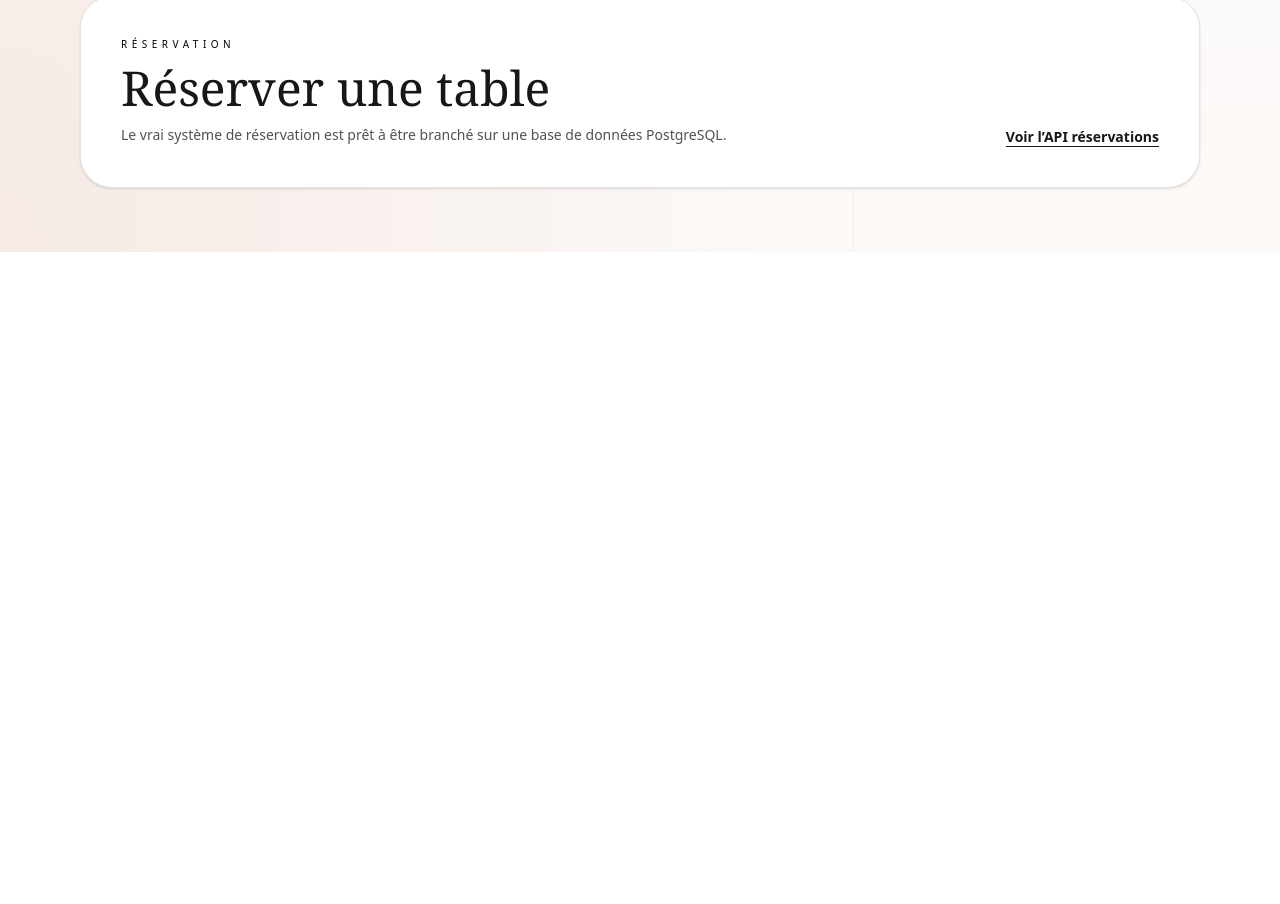
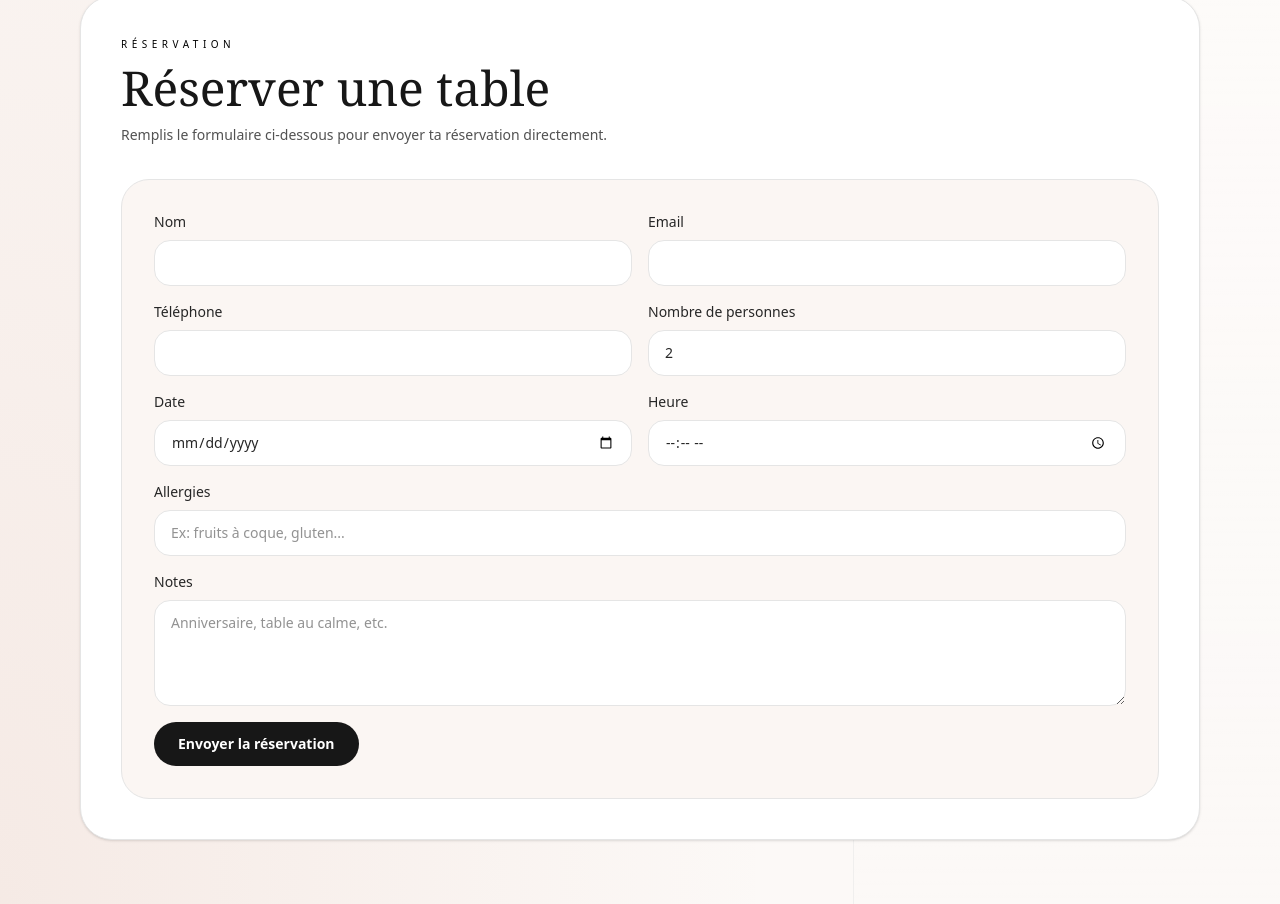
Before and after one commit to Antoinecarle/platform-le-culti-marseille, a Next.js app: page / in a window 1280 px wide. Shown: the part 1659-2563 px from the top of the page. Before the commit the page ends 1911 px from the top, so only its background shows below. Built offline with nearby package versions, Linux system fonts and the light colour scheme.

Commit message:
feat: deploy le-culti-marseille (2 files)

```diff
--- a/src/app/page.tsx
+++ b/src/app/page.tsx
@@ -1,3 +1,5 @@
+import ReservationForm from "@/components/ReservationForm";
+
 export default function Home() {
   return (
     <section className="relative min-h-[90vh] overflow-hidden bg-[#fcf9f7]">
@@ -131,13 +133,12 @@ export default function Home() {
               <p className="text-[10px] uppercase tracking-[0.45em] text-mauve-600">Réservation</p>
               <h3 className="mt-3 font-serif text-4xl text-neutral-900 lg:text-5xl">Réserver une table</h3>
               <p className="mt-3 max-w-2xl text-sm leading-relaxed text-neutral-600">
-                Le vrai système de réservation est prêt à être branché sur une base de données PostgreSQL.
+                Remplis le formulaire ci-dessous pour envoyer ta réservation directement.
               </p>
             </div>
-            <a href="/api/reservations" className="text-sm font-semibold text-neutral-900 underline underline-offset-4">
-              Voir l’API réservations
-            </a>
           </div>
+
+          <ReservationForm />
         </section>
       </div>
     </section>
--- /dev/null
+++ b/src/components/ReservationForm.tsx
@@ -0,0 +1,97 @@
+"use client";
+
+import { useState } from "react";
+
+export default function ReservationForm() {
+  const [status, setStatus] = useState<"idle" | "loading" | "success" | "error">("idle");
+  const [message, setMessage] = useState("");
+
+  async function onSubmit(event: React.FormEvent<HTMLFormElement>) {
+    event.preventDefault();
+    setStatus("loading");
+    setMessage("");
+
+    const formData = new FormData(event.currentTarget);
+    const payload = {
+      name: String(formData.get("name") || ""),
+      email: String(formData.get("email") || ""),
+      phone: String(formData.get("phone") || ""),
+      date: String(formData.get("date") || ""),
+      time: String(formData.get("time") || ""),
+      party_size: Number(formData.get("party_size") || 0),
+      allergies: String(formData.get("allergies") || ""),
+      notes: String(formData.get("notes") || ""),
+    };
+
+    try {
+      const response = await fetch("/api/reservations", {
+        method: "POST",
+        headers: { "Content-Type": "application/json" },
+        body: JSON.stringify(payload),
+      });
+
+      const data = await response.json();
+
+      if (!response.ok) {
+        throw new Error(data?.error || "Erreur inconnue");
+      }
+
+      setStatus("success");
+      setMessage("Réservation envoyée avec succès.");
+      event.currentTarget.reset();
+    } catch (error) {
+      setStatus("error");
+      setMessage(error instanceof Error ? error.message : "Impossible d'envoyer la réservation.");
+    }
+  }
+
+  return (
+    <form onSubmit={onSubmit} className="mt-8 grid gap-4 rounded-[28px] border border-neutral-200 bg-[#fbf6f3] p-6 lg:p-8">
+      <div className="grid gap-4 md:grid-cols-2">
+        <label className="grid gap-2 text-sm font-medium text-neutral-800">
+          Nom
+          <input name="name" required className="rounded-2xl border border-neutral-200 bg-white px-4 py-3 outline-none ring-0 focus:border-terracotta-500" />
+        </label>
+        <label className="grid gap-2 text-sm font-medium text-neutral-800">
+          Email
+          <input name="email" type="email" className="rounded-2xl border border-neutral-200 bg-white px-4 py-3 outline-none ring-0 focus:border-terracotta-500" />
+        </label>
+        <label className="grid gap-2 text-sm font-medium text-neutral-800">
+          Téléphone
+          <input name="phone" type="tel" className="rounded-2xl border border-neutral-200 bg-white px-4 py-3 outline-none ring-0 focus:border-terracotta-500" />
+        </label>
+        <label className="grid gap-2 text-sm font-medium text-neutral-800">
+          Nombre de personnes
+          <input name="party_size" type="number" min="1" defaultValue="2" required className="rounded-2xl border border-neutral-200 bg-white px-4 py-3 outline-none ring-0 focus:border-terracotta-500" />
+        </label>
+        <label className="grid gap-2 text-sm font-medium text-neutral-800">
+          Date
+          <input name="date" type="date" required className="rounded-2xl border border-neutral-200 bg-white px-4 py-3 outline-none ring-0 focus:border-terracotta-500" />
+        </label>
+        <label className="grid gap-2 text-sm font-medium text-neutral-800">
+          Heure
+          <input name="time" type="time" required className="rounded-2xl border border-neutral-200 bg-white px-4 py-3 outline-none ring-0 focus:border-terracotta-500" />
+        </label>
+      </div>
+
+      <label className="grid gap-2 text-sm font-medium text-neutral-800">
+        Allergies
+        <input name="allergies" placeholder="Ex: fruits à coque, gluten..." className="rounded-2xl border border-neutral-200 bg-white px-4 py-3 outline-none ring-0 focus:border-terracotta-500" />
+      </label>
+
+      <label className="grid gap-2 text-sm font-medium text-neutral-800">
+        Notes
+        <textarea name="notes" rows={4} placeholder="Anniversaire, table au calme, etc." className="rounded-2xl border border-neutral-200 bg-white px-4 py-3 outline-none ring-0 focus:border-terracotta-500" />
+      </label>
+
+      <div className="flex flex-col gap-3 sm:flex-row sm:items-center sm:justify-between">
+        <button type="submit" disabled={status === "loading"} className="rounded-full bg-neutral-900 px-6 py-3 text-sm font-semibold text-white transition hover:bg-terracotta-800 disabled:opacity-60">
+          {status === "loading" ? "Envoi..." : "Envoyer la réservation"}
+        </button>
+        {message ? (
+          <p className={`text-sm ${status === "success" ? "text-emerald-700" : "text-rose-700"}`}>{message}</p>
+        ) : null}
+      </div>
+    </form>
+  );
+}
```
